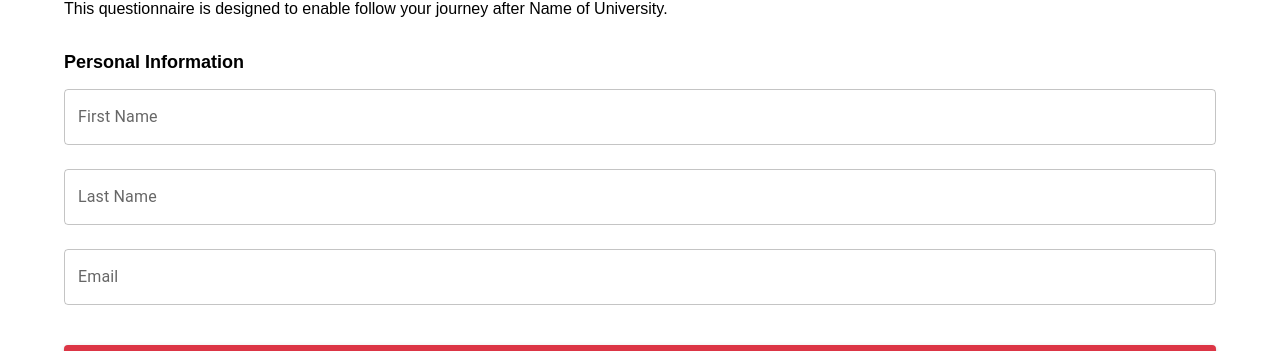
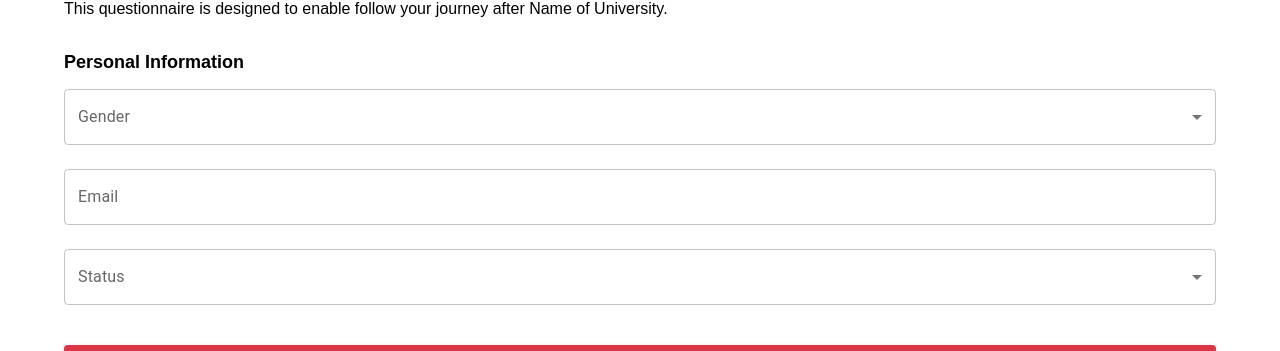
Before and after one commit to SoftLife0/TracerForm, a React (Create React App) app: page / in a window 1280 px wide. Shown: the part 245-596 px from the top of the page. Built offline with nearby package versions, Linux system fonts and the light colour scheme; a web font is replaced by a local one.

Commit message:
creating component for each form section

```diff
--- /dev/null
+++ b/src/components/FormField.jsx
@@ -0,0 +1,42 @@
+import React from 'react';
+import { TextField, MenuItem } from '@mui/material';
+
+const FormField = ({ label, type, value, onChange, options }) => {
+  const handleChange = (e) => {
+    onChange(e.target.name, e.target.value);
+  };
+
+  return (
+    <>
+      {type === 'select' ? (
+        <TextField
+          fullWidth
+          select
+          label={label}
+          value={value}
+          margin='normal'
+          onChange={handleChange}
+          name={label.toLowerCase().replace(/\s+/g, '_')} // Convert label to lowercase and replace spaces with underscores
+        >
+          {options.map((option) => (
+            <MenuItem key={option.value} value={option.value}>
+              {option.label}
+            </MenuItem>
+          ))}
+        </TextField>
+      ) : (
+        <TextField
+          fullWidth
+          type={type} // Set input type dynamically
+          label={label}
+          value={value}
+          margin='normal'
+          onChange={handleChange}
+          name={label.toLowerCase().replace(/\s+/g, '_')} // Convert label to lowercase and replace spaces with underscores
+        />
+      )}
+    </>
+  );
+}
+
+export default FormField;
--- a/src/components/Info.jsx
+++ b/src/components/Info.jsx
@@ -1,42 +1,79 @@
+// Info.jsx
 import React from 'react';
-import { TextField } from '@mui/material';
+import FormField from './FormField';
 
-const Info = ({ formData, errors, handleChange }) => {
+const Info = ({ formData, errors, onChange }) => {
+  // Options for gender select field
+  const genderOptions = [
+    { value: 'male', label: 'Male' },
+    { value: 'female', label: 'Female' }
+  ];
+
+  // Options for status select field
+  const statusOptions = [
+    { value: 'yes', label: 'Yes' },
+    { value: 'no', label: 'No' }
+  ];
+
+  // Options for additional field 1 when status is 'yes'
+  const additionalField1Options = [
+    { value: 'option1', label: 'Option 1' },
+    { value: 'option2', label: 'Option 2' }
+  ];
+
+  const handleFieldChange = (fieldName, value) => {
+    onChange(fieldName, value);
+  };
+
   return (
     <div>
-      <TextField
-        fullWidth
-        label="First Name"
-        name="firstName"
-        value={formData.firstName}
-        onChange={handleChange}
-        variant="outlined"
-        margin="normal"
-        error={!!errors.firstName}
-        helperText={errors.firstName}
+      {/* Gender select field */}
+      <FormField
+        label="Gender"
+        type="select"
+        value={formData.gender}
+        onChange={handleFieldChange}
+        options={genderOptions}
       />
-      <TextField
-        fullWidth
-        label="Last Name"
-        name="lastName"
-        value={formData.lastName}
-        onChange={handleChange}
-        variant="outlined"
-        margin="normal"
-        error={!!errors.lastName}
-        helperText={errors.lastName}
+
+      {/* Email input field */}
+      <FormField
+        label="Email"
+        type="email"
+        value={formData.email}
+        onChange={handleFieldChange}
       />
-      <TextField
-        fullWidth
-        label="Email"
-        name="email"
-        value={formData.email}
-        onChange={handleChange}
-        variant="outlined"
-        margin="normal"
-        error={!!errors.email}
-        helperText={errors.email}
+
+      {/* Status select field */}
+      <FormField
+        label="Status"
+        type="select"
+        value={formData.status}
+        onChange={handleFieldChange}
+        options={statusOptions}
       />
+
+      {/* Additional fields when status is 'yes' */}
+      {formData.status === 'yes' && (
+        <>
+          {/* Select field */}
+          <FormField
+            label="Additional Field 1"
+            type="select"
+            value={formData.additionalField1}
+            onChange={handleFieldChange}
+            options={additionalField1Options}
+          />
+
+          {/* Input field */}
+          <FormField
+            label="Additional Field 2"
+            type="text"
+            value={formData.additionalField2}
+            onChange={handleFieldChange}
+          />
+        </>
+      )}
     </div>
   );
 }
--- a/src/pages/Form.jsx
+++ b/src/pages/Form.jsx
@@ -6,19 +6,22 @@ import Info from '../components/Info';
 
 const Form = () => {
   const [formData, setFormData] = useState({
-    firstName: '',
-    lastName: '',
-    email: ''
+    gender: '',
+    email: '',
+    status: '',
+    additionalField1: '',
+    additionalField2: ''
   });
 
-  const [errors, setErrors] = useState({});
-
-  const handleChange = (e) => {
+  // Define onChange function to handle form field changes
+  const handleFieldChange = (fieldName, value) => {
     setFormData({
       ...formData,
-      [e.target.name]: e.target.value
+      [fieldName]: value
     });
   };
+
+  const [errors, setErrors] = useState({});
 
   const validateForm = () => {
     const newErrors = {};
@@ -44,17 +47,28 @@ const Form = () => {
       return;
     }
 
-    // Handle form submission here
+    try {
+      const response = await fetch('YOUR_API_ENDPOINT', {
+        method: 'POST',
+        headers: {
+          'Content-Type': 'application/json'
+        },
+        body: JSON.stringify(formData)
+      });
 
-    // Clear form data after successful submission
-    setFormData({
-      firstName: '',
-      lastName: '',
-      email: ''
-    });
+      if (response.ok) {
+        // Handle successful form submission (e.g., show success message)
+        console.log('Form submitted successfully!');
+      } else {
+        // Handle unsuccessful form submission (e.g., show error message)
+        console.error('Failed to submit form');
+      }
+    } catch (error) {
+      // Handle error (e.g., show error message)
+      console.error('Error submitting form:', error);
+    }
+  };
 
-    // Handle success, display message, etc.
-  };
 
   return (
     <>
@@ -75,7 +89,8 @@ const Form = () => {
           <h4 style={{ fontWeight:'bold', fontSize:'18px', margin: '0' }}>Personal Information</h4>
         </div>
 
-        <Info formData={formData} errors={errors} handleChange={handleChange} />
+
+        <Info formData={formData} errors={errors} onChange={handleFieldChange} />
 
         <SubmitButton onClick={handleSubmit} text="Submit" />
 
```
